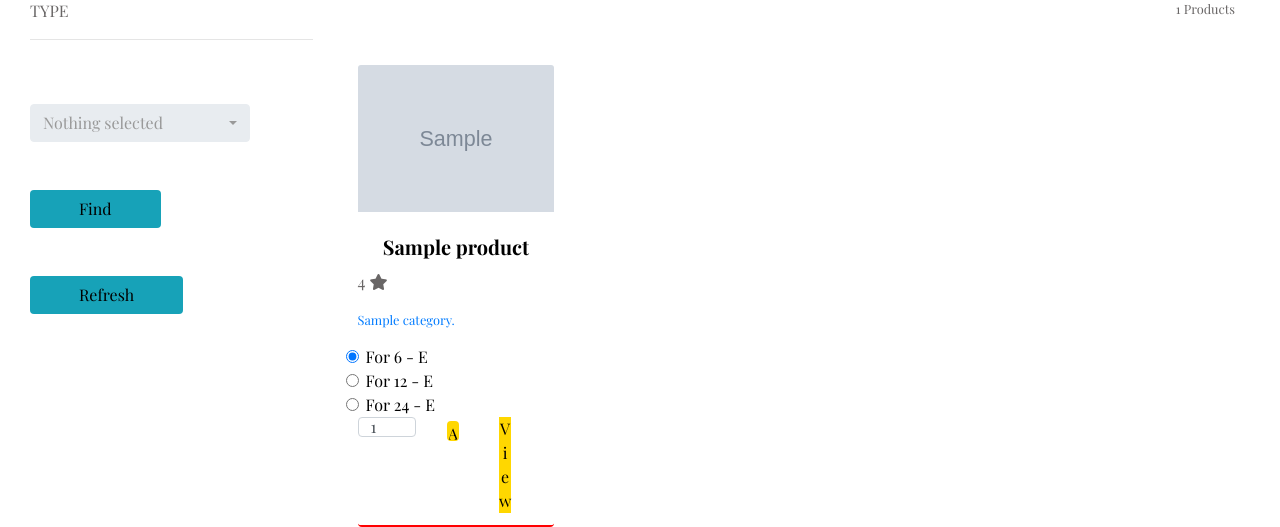
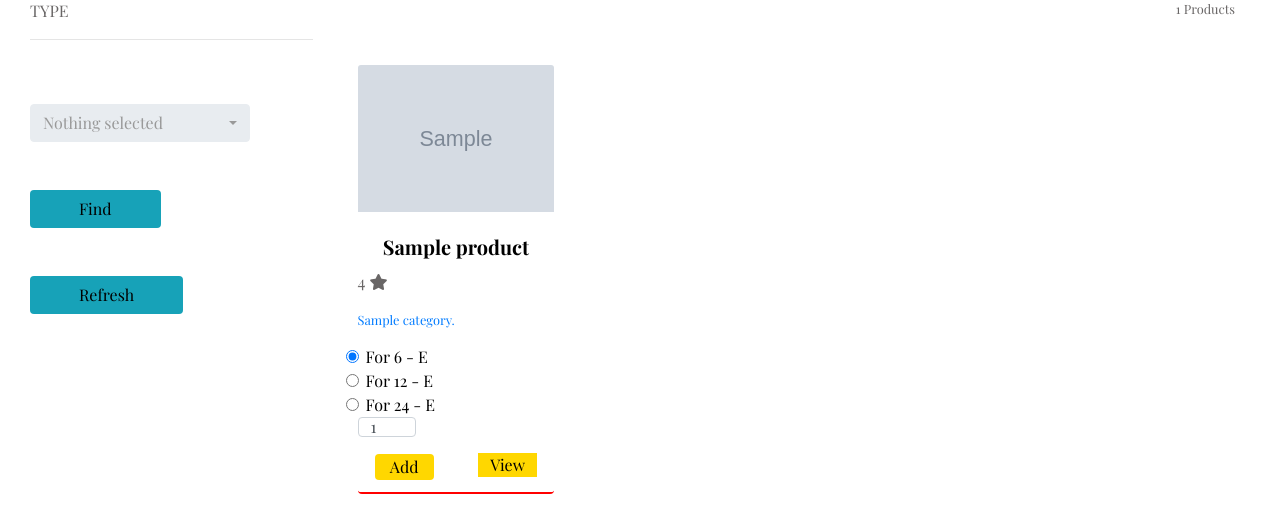
Before and after one commit to johnston9/la-donut, a Django app: page /products/ in a window 1280 px wide. Shown: the part 273-800 px from the top of the page. Run offline with Django 3.2, Linux system fonts and the light colour scheme; tables that the repository leaves empty hold one stand-in row (values such as "Sample post"); grey boxes marked "Sample" are stand-in pictures; some libraries are stand-ins or nearby versions; some web fonts are replaced.

Commit message:
restyled shop page

```diff
--- a/products/templates/products/shop.html
+++ b/products/templates/products/shop.html
@@ -106,6 +106,7 @@
                                         alt="{{ product.name }}">
                                 </a>
                                 {% endif %}
+                                <!--footer-->
                                 <div class="card-footer bg-white pt-1 px-0 mx-0 mt-3 border-0">
                                     <div class="row">
                                         <div class="col mx-0 px-0">
@@ -178,11 +179,14 @@
                                                                 For 24 - E{{ forsixes.for24}}
                                                             </label>
                                                         </div>
+
+                                                        {% endif %}
                                                     </div>
-                                                    {% endif %}
+                                                </div>
                                                 <!--Quantity-->
+                                                <div class="form-row">
                                                     <div class="col-4">
-                                                        <div class="form-group w-30">
+                                                        <div class="form-group">
                                                             <div class="input-group">
                                                                 <input class="form-control qty_input" type="number"
                                                                     name="quantity" value="1" min="1" max="99"
@@ -191,31 +195,32 @@
                                                             </div>
                                                         </div>
                                                     </div>
-                                                    <div class="row">
+                                                </div>
+                                                <!--buttons-->
+                                                <div class="form-row">
                                                     <div class="col-4 offset-1">
-                                                            <input id="quicksub-but" type="submit"
-                                                                class="bg-gold btn w-100 text-black" value="Add">
+                                                        <input type="submit" class="btn w-100 bg-gold p-0 text-black"
+                                                            value="Add">
                                                         <input type="hidden" name="redirect_url"
                                                             value="{{ request.path }}">
                                                     </div>
-
-                                                        <div class="col-4 offset-1">
+                                                    <div class="col-4 offset-2">
                                                         <a href="{% url 'view_item' product.id %}">
-                                                                <div class="div">
-                                                                    <button class="bg-gold w-100 my-auto"> View</button>
-                                                                </div>
+                                                            <button class="w-100 bg-gold"> View</button>
                                                         </a>
                                                     </div>
+                                                    <!--end but-->
                                                 </div>
-                                                </div>
-                                        </div>
+                                                <!--end col-12-->
                                             </form>
                                         </div>
                                     </div>
                                 </div>
+                                <!--end footer-->
                             </div>
                         </div>
                         {% endfor %}
+                    </div>
                 </div>
             </div>
         </div>
@@ -267,6 +272,7 @@
                                         alt="{{ product.name }}">
                                 </a>
                                 {% endif %}
+                                <!--footer-->
                                 <div class="card-footer bg-white pt-1 px-0 mx-0 mt-3 border-0">
                                     <div class="row">
                                         <div class="col mx-0 px-0">
@@ -339,11 +345,14 @@
                                                                 For 24 - E{{ forsixes.for24}}
                                                             </label>
                                                         </div>
+
+                                                        {% endif %}
                                                     </div>
-                                                    {% endif %}
+                                                </div>
                                                 <!--Quantity-->
+                                                <div class="form-row">
                                                     <div class="col-4">
-                                                        <div class="form-group w-30">
+                                                        <div class="form-group">
                                                             <div class="input-group">
                                                                 <input class="form-control qty_input" type="number"
                                                                     name="quantity" value="1" min="1" max="99"
@@ -352,32 +361,33 @@
                                                             </div>
                                                         </div>
                                                     </div>
-                                                    <div class="row">
+                                                </div>
+                                                <!--buttons-->
+                                                <div class="form-row">
                                                     <div class="col-4 offset-1">
-                                                            <input id="quicksub-but" type="submit"
-                                                                class="bg-gold btn w-100 text-black" value="Add">
+                                                        <input type="submit" class="btn w-100 bg-gold p-0 text-black"
+                                                            value="Add">
                                                         <input type="hidden" name="redirect_url"
                                                             value="{{ request.path }}">
                                                     </div>
-
-                                                        <div class="col-4 offset-1">
+                                                    <div class="col-4 offset-2">
                                                         <a href="{% url 'view_item' product.id %}">
-                                                                <div class="div">
-                                                                    <button class="bg-gold w-100 my-auto"> View</button>
-                                                                </div>
+                                                            <button class="w-100 bg-gold"> View</button>
                                                         </a>
                                                     </div>
+                                                    <!--end but-->
                                                 </div>
-                                                </div>
-                                        </div>
+                                                <!--end col-12-->
                                             </form>
                                         </div>
                                     </div>
                                 </div>
+                                <!--end footer-->
                             </div>
                         </div>
                         {% endfor %}
                     </div>
+                    <!--end row-->
                 </div>
             </div>
         </div>
@@ -393,14 +403,14 @@ $('#refresh-type').on("click", function(){
 </script>-->
     <!--$('.selectpicker').selectpicker();-->
     <script>
-    $(document).ready(function(){
+        $(document).ready(function () {
             var menu = true
-      $("#hide-menu-button").click(function(){
+            $("#hide-menu-button").click(function () {
                 $("#menu-con").toggleClass("d-none");
                 $("#no-menu-con").toggleClass("d-none");
                 var menu = false
             });
-      $("#show-menu-button").click(function(){
+            $("#show-menu-button").click(function () {
                 $("#no-menu-con").toggleClass("d-none");
                 $("#menu-con").toggleClass("d-none");
             });
@@ -420,7 +430,7 @@ $('#refresh-type').on("click", function(){
     })
 </script>-->
     <script>
-    $('#refresh-type').on("click", function(){
+        $('#refresh-type').on("click", function () {
             $("#type_picker").selectpicker('val', '');
         });
     </script>
--- a/static/css/base.css
+++ b/static/css/base.css
@@ -273,12 +273,7 @@ hr.grey100 {
 .input-group>.custom-select,
 .input-group>.form-control,
 .input-group>.form-control-plaintext {
-    height: 20px;
-    width: 70px;
-}
-
-#input-quickquan {
-    width: 70px;
+    height: 20px !important;
 }
 
 #quicksub-but {
```
Also changed, not shown: products/templates/products/view_item.html (+15 -14 lines). Lines whose indentation alone changed are shown as unchanged.
